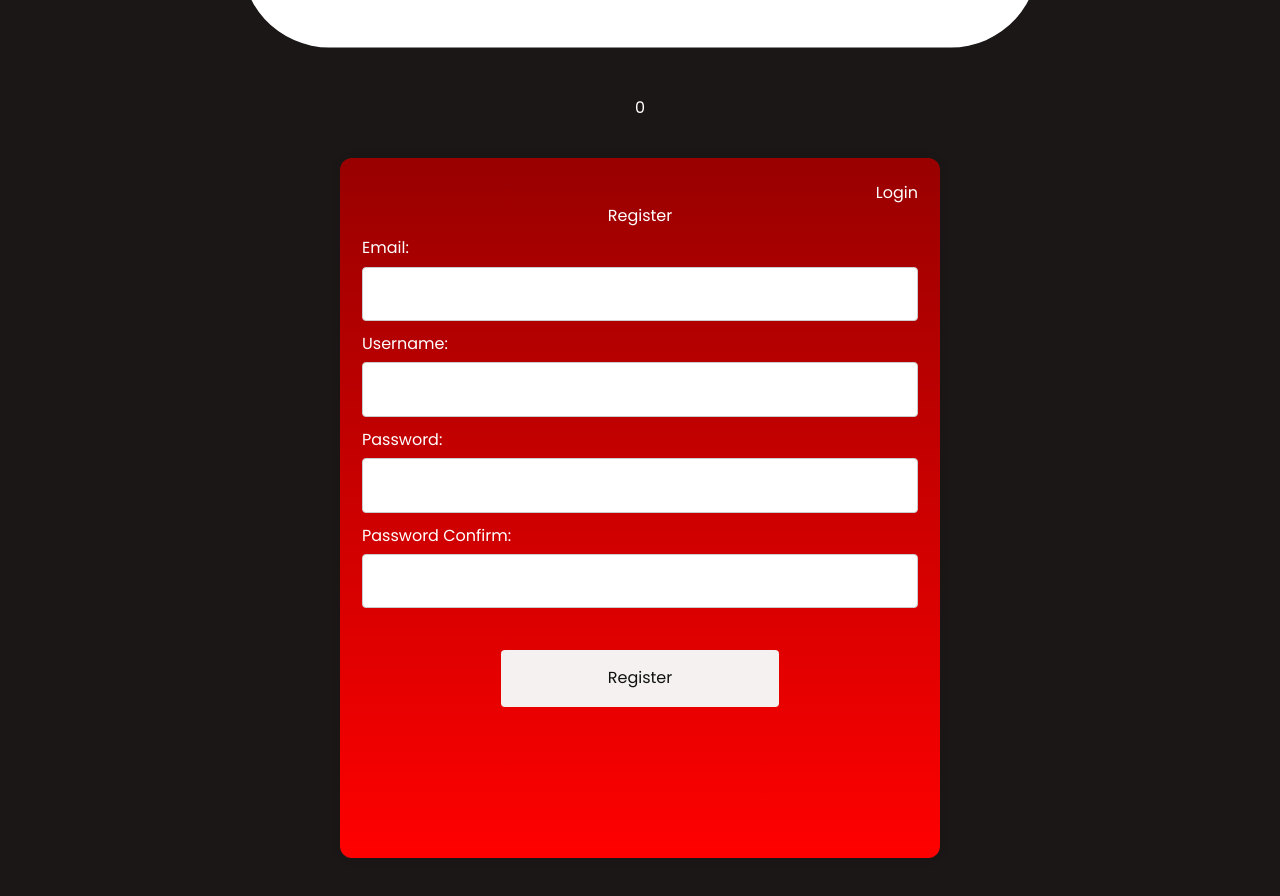
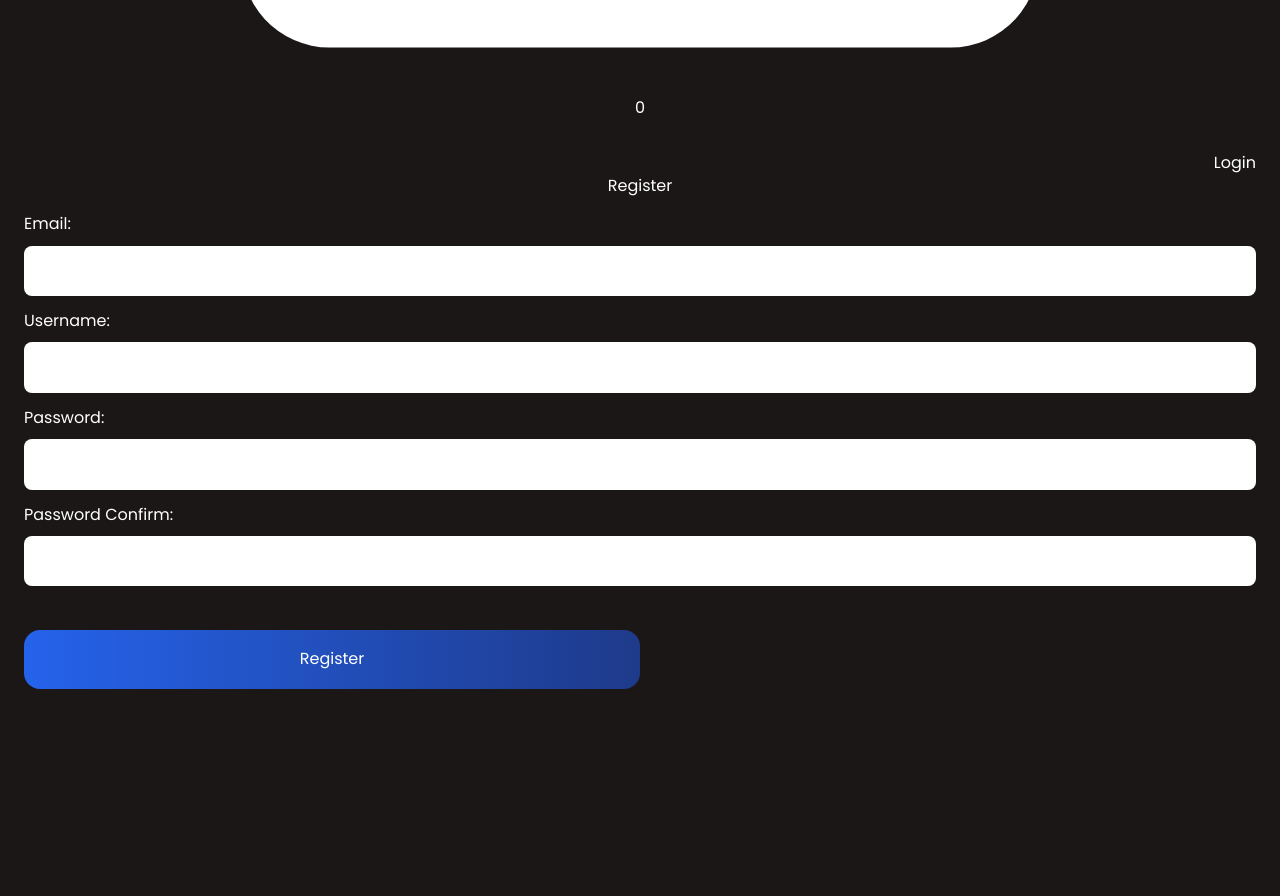
Before and after one commit to majorospeter98/football-ecommerce, a Vue app: page /register in a window 1280 px wide. Shown: the part 960-1856 px from the top of the page. After the commit the page ends 1673 px from the top, so only its background shows below. Built offline with nearby package versions, Linux system fonts and the light colour scheme.

Commit message:
resposinve fix + tailkwind styles

```diff
--- a/src/App.vue
+++ b/src/App.vue
@@ -28,12 +28,8 @@ body{
 .router-link-active{
   border-bottom:2px solid white;
 
-
 }
 
-.mg-top{
-  margin-top:2rem;
-}
 .button-9 {
   background-color: var(--red);
   border-radius: 6px;
--- a/src/assets/tailwind.css
+++ b/src/assets/tailwind.css
@@ -21,6 +21,18 @@ img {
   --black: #1c1717;
   --red: #d5283d;
 }
+
+.button {
+  @apply py-4 px-6 rounded-2xl text-white cursor-pointer w-1/2 mx-auto mt-8 bg-gradient-to-r from-blue-600 to-blue-900;
+}
+
+.button:hover {
+  @apply bg-gradient-to-r from-blue-400 to-blue-300
+}
+.input{
+  @apply mb-3 w-full p-3 rounded-lg
+
+}
 @layer base {
   a {
     text-decoration: none;
--- a/src/components/FootballCart/CartItem.vue
+++ b/src/components/FootballCart/CartItem.vue
@@ -1,8 +1,8 @@
 <template>
   <div>
-    <section id="cartitem" class="flex flex-col justify-center items-center gap-4 " >
-      <img class="h-[260px] w-[280px] border-teal-950" :src="require(`../../assets/Teams/${img}`)" />
-      <p class="mt-4 font-semibold text-3xl">Quantity: {{ quantity }}</p>
+    <section id="cartitem" class="mt-3 flex flex-col justify-center items-center gap-4  " >
+      <img class="h-[240px] w-[280px] border-teal-950" :src="require(`../../assets/Teams/${img}`)" />
+      <p class=" font-semibold text-3xl text-white text-center">Quantity: {{ quantity }}</p>
    <svg
   xmlns="http://www.w3.org/2000/svg"
   fill="red"
@@ -34,11 +34,3 @@ export default {
   },
 };
 </script>
-
-<style scoped>
-
-#cartitem{
- color:white;
-
-}
-</style>
--- a/src/components/Orders/OrderItem.vue
+++ b/src/components/Orders/OrderItem.vue
@@ -1,11 +1,11 @@
 <template>
   <div>
-    <section id="orderitem">
-            <img :src="require(`../../assets/Teams/${img}`)" />
-      <p>{{ team }}</p>
+    <section class="flex flex-col gap-4 text-white">
+            <img class="h-[250px] w-[280px]" :src="require(`../../assets/Teams/${img}`)" />
+      <h1>{{ team }}</h1>
       <p>{{ type }}</p>
-      <p>Quantity: {{ quantity }}</p>
-         <hr class="hr">
+      <p class="font-bold">Quantity: {{ quantity }}</p>
+         <hr class="border-4 border-red-700 border-dashed">
     </section>
    </div>
 </template>
@@ -14,14 +14,3 @@ export default {
   props: ["id", "img", "team", "type", "quantity"],
 };
 </script>
-<style scoped>
-#orderitem {
-  display: flex;
-  flex-direction: column;
-  gap: 1rem;
-  color:white;
-}
-.hr{
- border: 3px dashed var(--red);
-}
-</style>
--- a/src/pages/FootballCart.vue
+++ b/src/pages/FootballCart.vue
@@ -1,8 +1,8 @@
 <template>
   <div>
-    <h1 v-if="getCart.length>0" class="mg-top text-5xl font-bold">{{getCart.length>1 ? 'Your Items:' : 'Your item:'}}</h1>
+    <h1 v-if="getCart.length>0" class="mt-3 text-5xl font-bold text-white text-center">{{getCart.length>1 ? 'Your Items:' : 'Your item:'}}</h1>
     <section class="container" v-if="getCart.length > 0" >
-      <ul id="cart" class="m-5" >
+      <ul class="flex justify-center flex-wrap gap-6">
         <cartItem
           v-for="cart in getCart"
           :key="cart.id"
@@ -13,9 +13,9 @@
           :quantity="cart.quantity"
         ></cartItem>
            </ul>
-       <button class="button-9 mt-4" @click="addtoOrders">Order</button>
+       <button class="button-9 mb-3 mt-3" @click="addtoOrders">Order</button>
             </section>
-     <p v-else class="mt-6 text-4xl font-bold">Your cart is empty.</p>
+     <p v-else class="mt-6 text-4xl font-bold text-white text-center" >Your cart is empty.</p>
   </div>
 </template>
 <script>
@@ -60,18 +60,3 @@ export default {
   },
 };
 </script>
-<style scoped>
-div h1,
-p {
-  text-align: center;
-  color:white;
-}
-#cart {
-
- display:flex;
- justify-content: center;
- flex-wrap: wrap;
- gap:2rem;
-}
-
-</style>
--- a/src/pages/LoginUser.vue
+++ b/src/pages/LoginUser.vue
@@ -3,18 +3,18 @@
     <div class="form-container m-8 w-[90%] h-[530px] max-w-[600px] p-6 rounded-lg bg-gradient-to-l from-lighRedGradient to-darkRedGradient">
       <form @submit.prevent="loginUser" class="flex flex-col">
         <p class="text-end "><router-link class="hover:border-b-0" :to="'/register'">Register</router-link></p>
-        <h2 class="text-4xl">Login</h2>
+        <h2 class="text-4xl text-center text-white">Login</h2>
         <label class="text-white" for="email">Email:</label>
-        <input type="email" id="email" name="email" v-model="email" required />
+        <input class="mb-7 p-3 rounded-lg" type="email" id="email" name="email" v-model="email" required />
         <label class="text-white" for="name">Password:</label>
         <input
-          type="password"
+          type="password" class="mb-7 p-3 rounded-lg"
           id="password"
           name="password"
           v-model="password"
           required
         />
-        <button class="button-10" type="submit">Login</button>
+        <button class="button" type="submit">Login</button>
       </form>
     </div>
   </div>
@@ -48,31 +48,3 @@ export default {
   },
 };
 </script>
-<style scoped>
-
-
-h2 {
-  margin-bottom: 20px;
-  text-align: center;
-  color:white;
-}
-
-input,
-textarea {
-  margin-bottom: 25px;
-  padding: 16px;
-  border: 1px solid #ccc;
-  border-radius: 4px;
-  width: 100%;
-}
-button {
-  padding: 15px;
-  border: none;
-  border-radius: 20px;
-  background-color: white;
-  color: var(--black);
-  cursor: pointer;
-  width: 50%;
-  margin: 2rem auto;
-}
-</style>
--- a/src/pages/MyOrders.vue
+++ b/src/pages/MyOrders.vue
@@ -1,6 +1,6 @@
 <template>
   <div class="container">
-    <ul class="mg-top" id="orders" v-if="getOrders.length > 0">
+    <ul class="orders" v-if="getOrders.length > 0">
       <orderitem
         v-for="orders in getOrders"
         :key="orders.id"
--- a/src/pages/RegisterUser.vue
+++ b/src/pages/RegisterUser.vue
@@ -1,60 +1,60 @@
 <template>
-  <div class="site text-black">
-    <div class="form-container text-black">
-      <form @submit.prevent="submitForm">
-        <p class="login"><router-link :to="'/login'">Login</router-link></p>
-        <h2 class="text-4xl">Register</h2>
+  <div class=" flex justify-center">
+    <div class="form-container text-black m-4 min-h-200 w-[90%] max-w-[600px] p-6 rounded-xl bg-gradient-to-r from-darkRedGradient to-lighRedGradient">
+      <form @submit.prevent="submitForm" class="flex flex-col">
+        <p class="login text-right "><router-link class="hover:border-none" :to="'/login'">Login</router-link></p>
+        <h2 class="text-4xl text-center text-white mb-3">Register</h2>
         <div :class="{ invalid: !email.isEmailIsValid }">
-          <label for="email">Email:</label>
-          <input
+          <label class="text-white mb-2" for="email">Email:</label>
+          <input  class="input"
             type="email"
             id="email"
             name="email"
             v-model="email.val"
             required
           />
-          <p v-if="!email.isEmailIsValid"> Your email should be atleast 8 character</p>
+          <p class="text-white text-center" v-if="!email.isEmailIsValid"> Your email should be atleast 8 character</p>
         </div>
         <div :class="{ invalid: !userName.isUserNameIsValid }">
-          <label for="userame">Username:</label>
-          <input
+          <label class="text-white mb-2" for="userame">Username:</label>
+          <input class="input"
             type="text"
             id="userName"
             name="userName"
             v-model="userName.val"
             required
           />
-          <p v-if="!userName.isUserNameIsValid">
+          <p class="text-white text-center" v-if="!userName.isUserNameIsValid">
              Your username should be atleast 8 character
           </p>
         </div>
         <div :class="{ invalid: !password.isPasswordIsValid }">
-          <label for="name">Password:</label>
-          <input
+          <label class="text-white mb-2" for="name">Password:</label>
+          <input class="input"
             type="password"
             id="name"
             name="name"
             v-model="password.val"
             required
           />
-          <p v-if="!password.isPasswordIsValid">
+          <p class="text-white text-center" v-if="!password.isPasswordIsValid">
             Your password should be atleast 8 character
           </p>
         </div>
         <div :class="{ invalid: !confirm.isPasswordIsConfirm }">
-          <label for="passwordconf">Password Confirm:</label>
-          <input
+          <label class="text-white mb-2" for="passwordconf">Password Confirm:</label>
+          <input class="input"
             type="type"
             id="passworconf"
             name="passwordconf"
             v-model="confirm.val"
             required
           />
-          <p v-if="!confirm.isPasswordIsConfirm">
+          <p class="text-white text-center" v-if="!confirm.isPasswordIsConfirm">
             Your passwords doesn't match
           </p>
         </div>
-        <button type="submit">Register</button>
+        <button class="button" type="submit">Register</button>
       </form>
     </div>
   </div>
@@ -133,72 +133,14 @@ export default {
 };
 </script>
 <style scoped>
-.site {
-  display: flex;
-  justify-content: center;
-  background-color: #1c1717;;
-  min-height: 900px;
-}
 
-.form-container {
-  margin-top: 2rem;
-  margin-top: 2rem;
-  height: 100%;
-  min-height: 700px;
-  width: 90%;
-  max-width: 600px;
-  padding: 22px;
-   background-image: linear-gradient(#990000,#FF0000 );
-  box-shadow: 0 0 10px rgba(0, 0, 0, 0.1);
-  border-radius: 12px;
-  color:black;
-}
-.login {
-  text-align: end;
-}
-form {
-  display: flex;
-  flex-direction: column;
 
-}
-h2 {
-  margin-bottom: 10px;
-  text-align: center;
-  color:white;
-}
-label{
-  color:white;
-  margin-bottom: 5px;
-}
-p,a {
-  text-align: center;
-  color:white;
-  text-decoration: none;
-}
 
-input,
-textarea {
-  margin-bottom: 10px;
-  padding: 13px;
-  border: 1px solid #ccc;
-  border-radius: 4px;
-  width: 100%;
-}
-button {
-  padding: 15px;
-  border: none;
-  border-radius: 4px;
-  background-color: #f5f1f1;
-  color: #111111;
-  cursor: pointer;
-  width: 50%;
-  margin: 2rem auto;
-}
-.invalid label {
-  color: black;
-}
+
+
 .invalid input {
-  outline: 8px #bdbdbd
- solid;
+
+  outline: 7px #053896
+solid;
 }
 </style>
--- a/src/stores/auth.js
+++ b/src/stores/auth.js
@@ -18,8 +18,6 @@ return state.cart;
     changeIsUser(state){
        this.isUserLoggedIn=state
        },
-    decrement() {
-      this.count--
-    },
+
   },
 })
```
